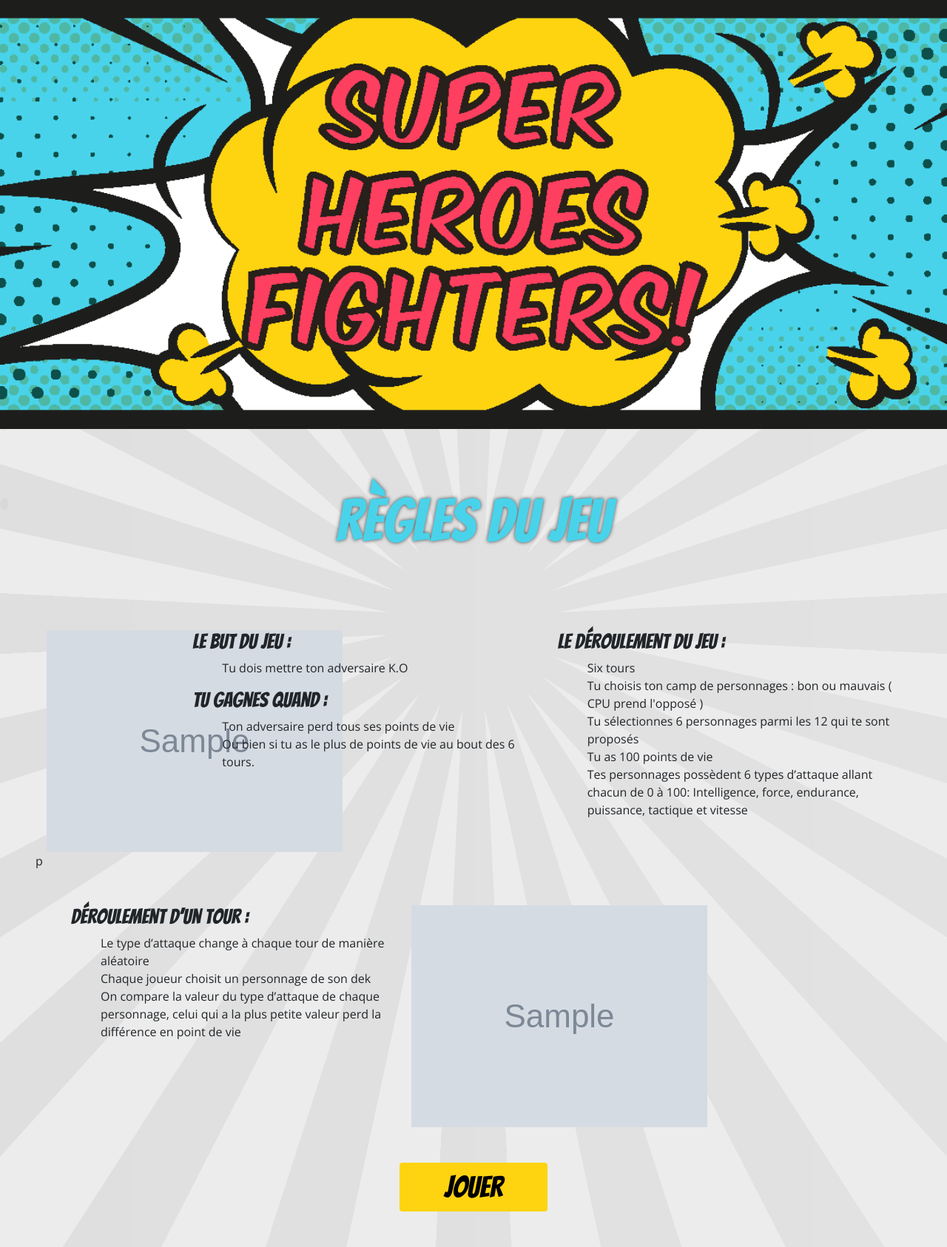
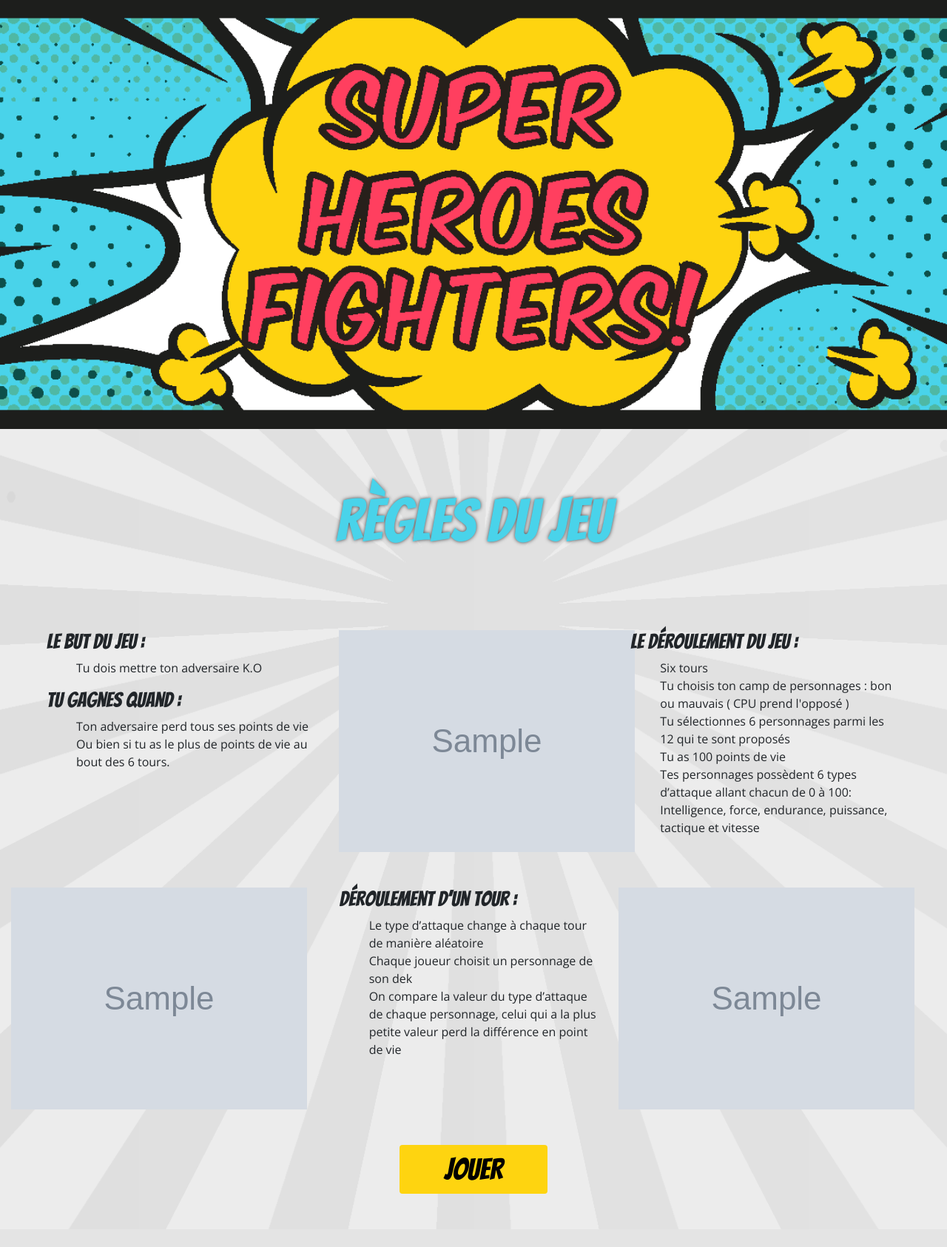
Before and after one commit to JuAlexandre/SuperHeroesFighters, a PHP site: template src/View/Super/index.html.twig in a window 1280 px wide. Shown: the whole page at 74% size. After the commit the page ends 1614 px from the top, so only its background shows below. Run offline with PHP 8.4, Linux system fonts and the light colour scheme; the template is opened without the code that fills it: most values are stand-ins (such as "Sample title", 1, 10 or a date in 2020); grey boxes marked "Sample" are stand-in pictures; some libraries are stand-ins or nearby versions.

Commit message:
modification regle du jeu front

```diff
--- a/src/Controller/SuperController.php
+++ b/src/Controller/SuperController.php
@@ -67,16 +67,19 @@ class SuperController extends AbstractController
         $_SESSION['bads'] = $bads;
 
         $nbGoods = count($goods)-1;
+        $nbNeutrals = count($neutrals)-1;
         $nbBads = count($bads)-1;
 
         $heroGood = $goods[rand(0, $nbGoods)][0];
+        $heroNeutral = $neutrals[rand(0, $nbNeutrals)][0];
         $heroBad = $goods[rand(0, $nbBads)][0];
 
 
         try {
             return $this->twig->render('Super/index.html.twig', [
                 'hero1' => $heroGood,
-                'hero2' => $heroBad,
+                'hero2' => $heroNeutral,
+                'hero3' => $heroBad
             ]);
         } catch (\Exception $e) {
             $e->getMessage();
--- a/src/View/Super/index.html.twig
+++ b/src/View/Super/index.html.twig
@@ -14,11 +14,8 @@
     </div>
 
     <div class="row mb-5 mt-5 pl-5 pr-5">
-        <div class="col-2 d-flex">
-            <img class="img mx-auto my-auto" src="{{ hero1.photo }}" alt=" hero photo"/>
-        </div>
 
-        <div class="col-5 ">
+        <div class="col-4 ">
             <h3 class="bangers">Le but du jeu :</h3>
 
             <ul>
@@ -31,13 +28,16 @@
                 <li>Ton adversaire perd tous ses points de vie</li>
                 <li>Ou bien si tu as le plus de points de vie au bout des 6 tours.</li>
             </ul>
+        </div>
 
+        <div class="col-4 d-flex">
+            <img class="img mx-auto my-auto" src="{{ hero1.photo }}" alt=" hero photo"/>
         </div>
-        <div class="col-5">
+
+        <div class="col-4">
             <h3 class="bangers">Le déroulement du jeu :</h3>
 
             <ul>
-
                 <li>Six tours</li>
                 <li>Tu choisis ton camp de personnages : bon ou mauvais ( CPU prend l'opposé )</li>
                 <li>Tu sélectionnes 6 personnages parmi les 12 qui te sont proposés</li>
@@ -45,11 +45,14 @@
                 <li>Tes personnages possèdent 6 types d’attaque allant chacun de 0 à 100: Intelligence, force, endurance, puissance, tactique et vitesse</li>
             </ul>
         </div>
-p
     </div>
 
-    <div class="row pl-5 pr-5 mt-3 mb-5">
-        <div class="col-5 pl-5">
+    <div class="row pr-5 mt-5 mb-5">
+        <div class="col-4 d-flex">
+            <img class="img mx-auto my-auto" src="{{ hero2.photo }}" alt="hero photo "/>
+        </div>
+
+        <div class="col-4 pl-5">
             <h3 class="bangers">Déroulement d’un tour :</h3>
 
             <ul>
@@ -59,8 +62,8 @@ p
             </ul>
         </div>
 
-        <div class="col-2 d-flex">
-            <img class="img mx-auto my-auto" src="{{ hero2.photo }}" alt="hero photo "/>
+        <div class="col-4 d-flex">
+            <img class="img mx-auto my-auto" src="{{ hero3.photo }}" alt="hero photo "/>
         </div>
     </div>
 
```
